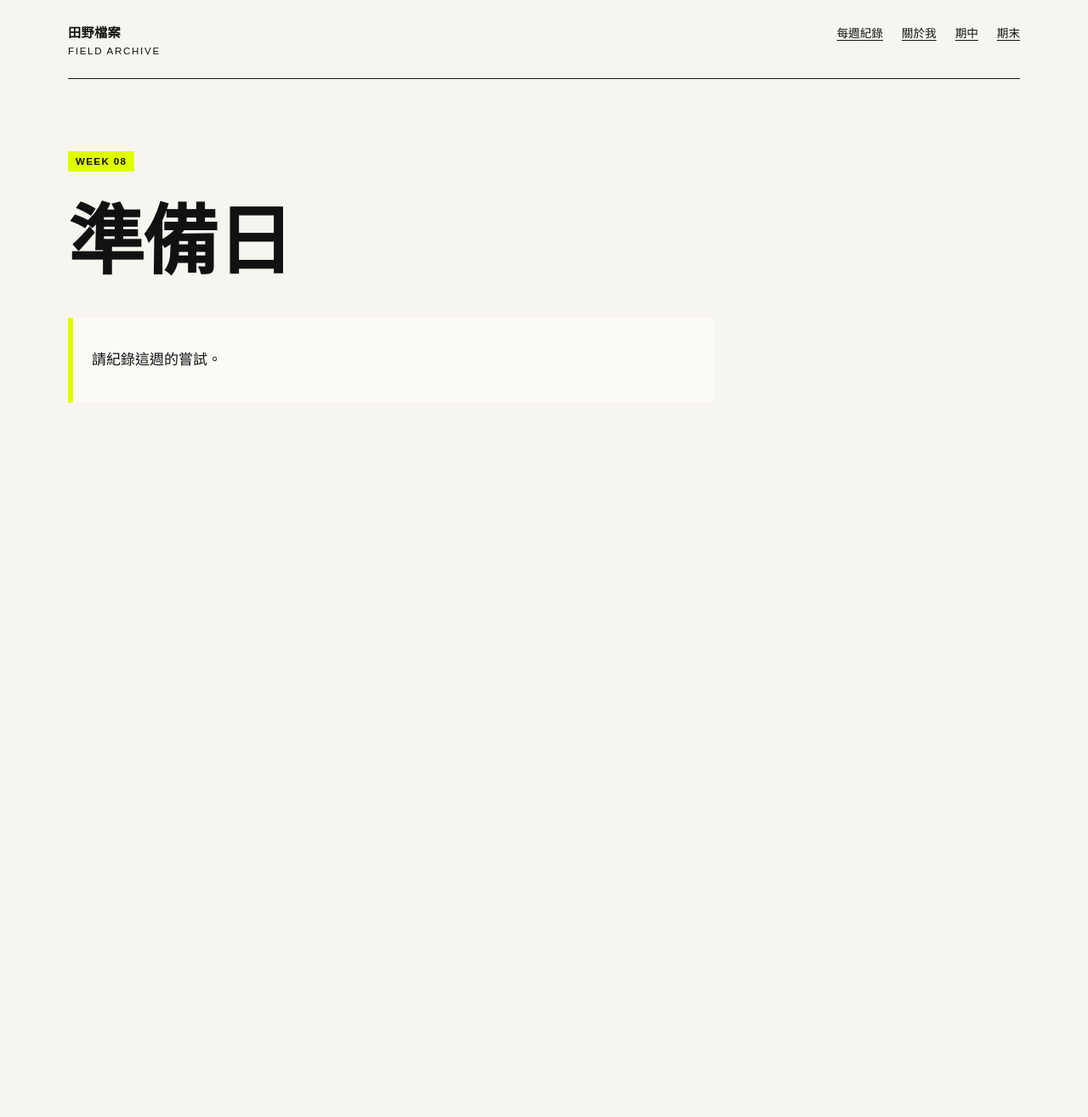
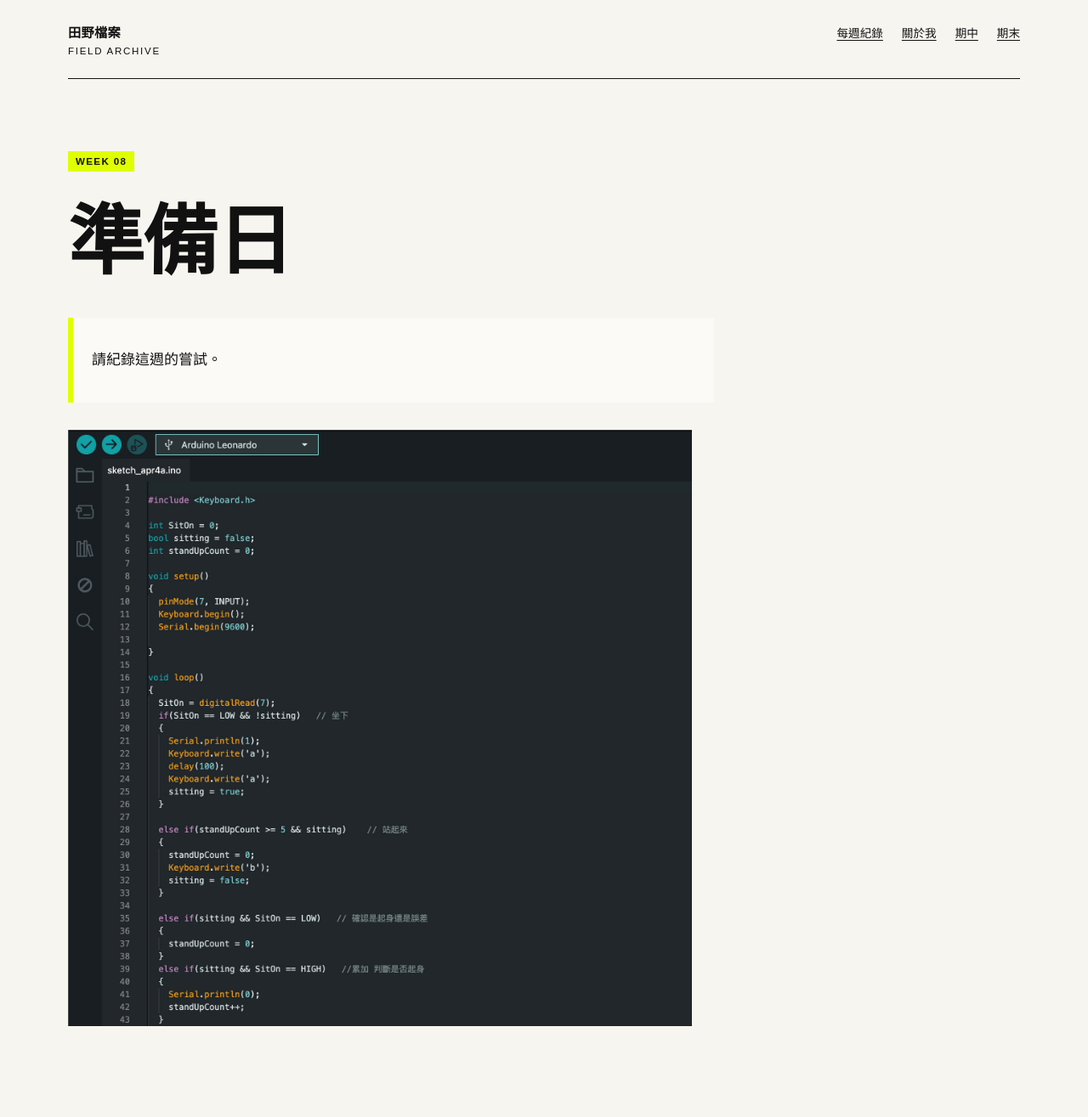
Before and after one commit to yenchichen1998/fieldworkarchive, a Jekyll site: the page built from weeks/week-08.md, in a window 1280 px wide. Shown: the whole page at 85% size. Built offline with Jekyll 4.4.1, drawn with Linux system fonts in a browser that asks for light colours; before the commit the page ends 900 px from its top, so only the background shows below that.

Commit message:
Update week-08.md

```diff
--- a/weeks/week-08.md
+++ b/weeks/week-08.md
@@ -8,3 +8,5 @@ permalink: /weeks/week-08/
 # 準備日
 
 > 請紀錄這週的嘗試。
+
+![準備日]({{ '/assets/images/w08-01.jpg' | relative_url }})
```
